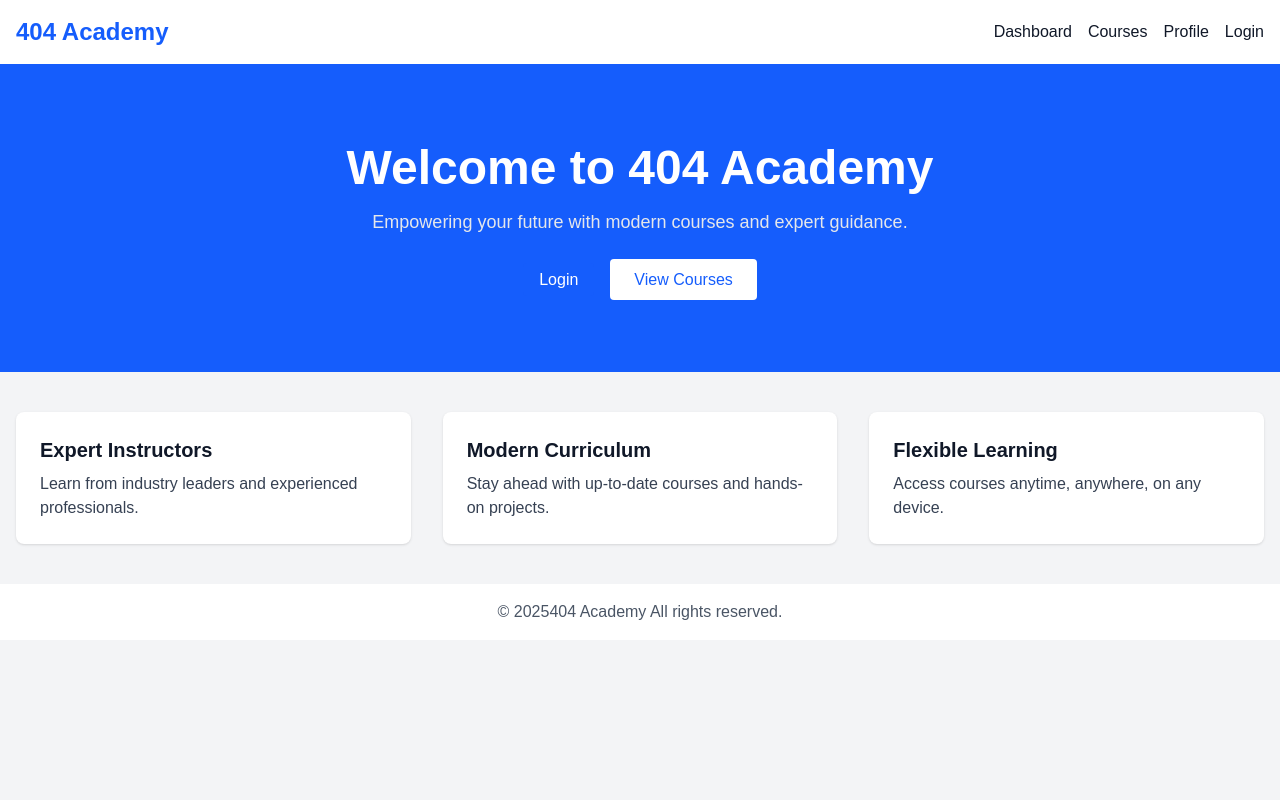
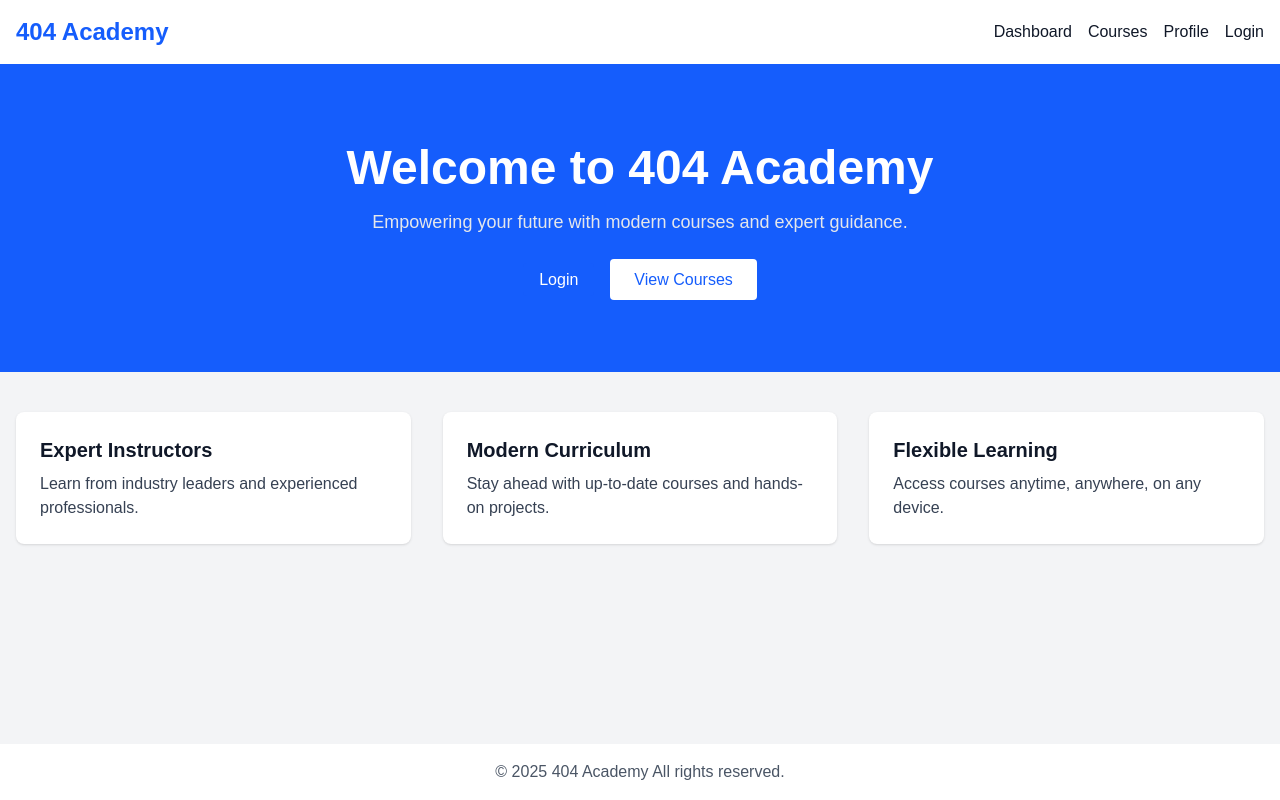
Before and after one commit to kchild89/Capstone, a Next.js app in the folder client/: page / in a window 1280 px wide. Built offline with nearby package versions, Linux system fonts and the light colour scheme.

Commit message:
Fix on main page footer and added logo

```diff
--- a/client/src/app/page.js
+++ b/client/src/app/page.js
@@ -4,7 +4,7 @@ import Link from "next/link";
 
 export default function Home() {
   return (
-    <div className="min-h-screen bg-gray-100 dark:bg-gray-900 text-gray-900 dark:text-gray-100">
+    <div className="flex flex-col min-h-screen bg-gray-100 dark:bg-gray-900 text-gray-900 dark:text-gray-100">
       {/* Header */}
       <header className="bg-white dark:bg-gray-800 shadow">
         <div className="container mx-auto px-4 py-4 flex items-center justify-between">
@@ -40,6 +40,7 @@ export default function Home() {
           </nav>
         </div>
       </header>
+
       {/* Hero Section */}
       <section className="py-20 bg-blue-600 dark:bg-blue-500">
         <div className="container mx-auto px-4 text-center">
@@ -66,8 +67,8 @@ export default function Home() {
         </div>
       </section>
 
-      {/* Features Section */}
-      <section className="container mx-auto px-4 py-10">
+      {/* Main Content (flex-grow to push footer down) */}
+      <main className="container mx-auto px-4 py-10 flex-grow">
         <div className="grid grid-cols-1 md:grid-cols-3 gap-8">
           <div className="bg-white dark:bg-gray-800 p-6 rounded-lg shadow">
             <h2 className="text-xl font-semibold mb-2">Expert Instructors</h2>
@@ -88,12 +89,12 @@ export default function Home() {
             </p>
           </div>
         </div>
-      </section>
+      </main>
 
-      {/* Footer */}
-      <footer className="bg-white dark:bg-gray-800 py-4">
+      {/* Footer - Stays at Bottom */}
+      <footer className="bg-white dark:bg-gray-800 py-4 mt-auto">
         <div className="container mx-auto px-4 text-center text-gray-600 dark:text-gray-400">
-          &copy; {new Date().getFullYear()}404 Academy All rights reserved.
+          &copy; {new Date().getFullYear()} 404 Academy All rights reserved.
         </div>
       </footer>
     </div>
```
Also changed, not shown: client/public/images/404_logo.png (added).
